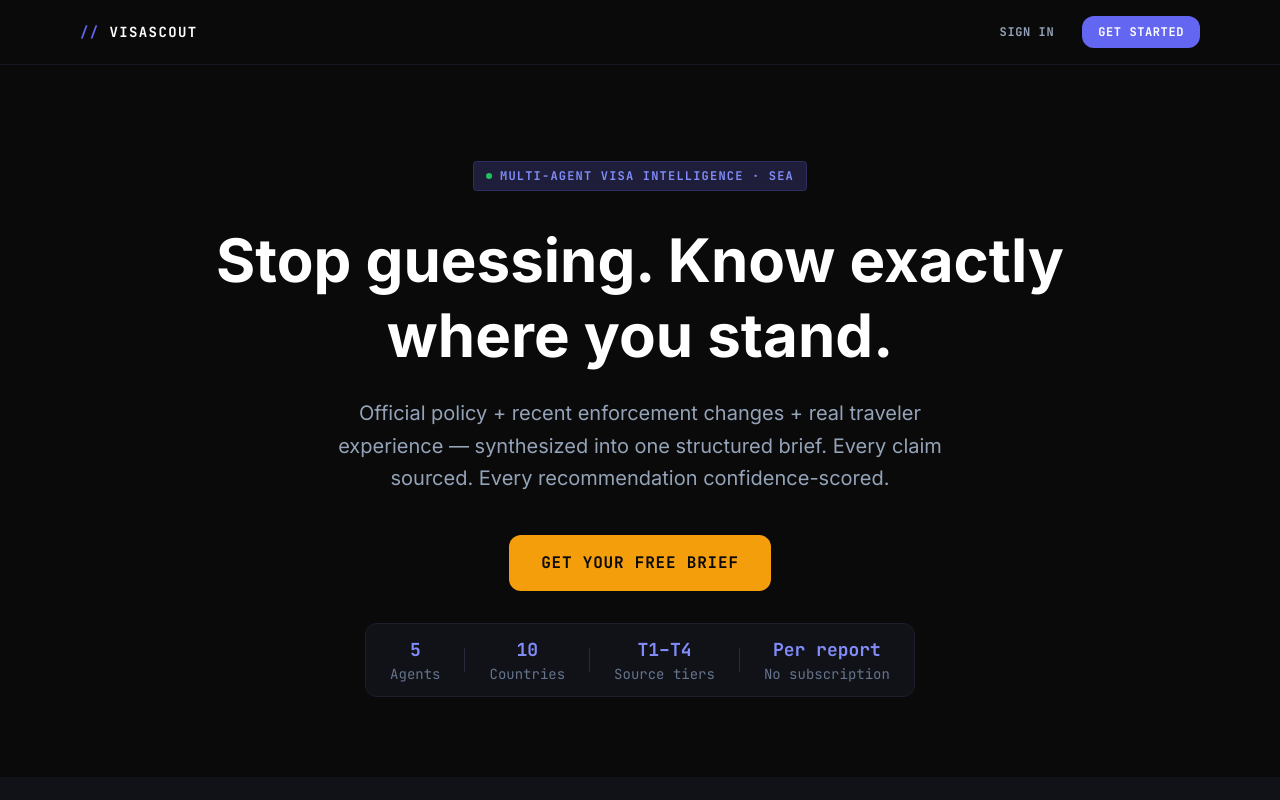
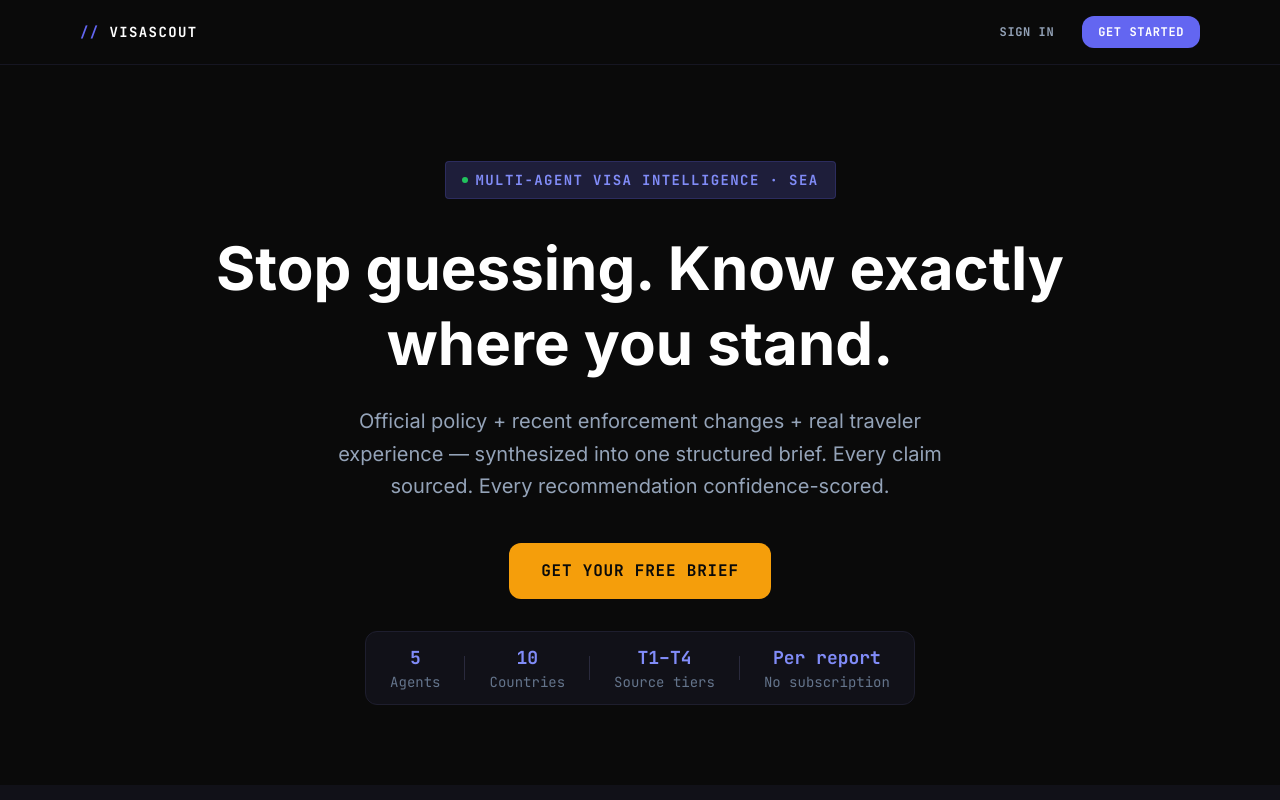
Before and after one commit to SabaiWave/VisaScout, a Next.js app: page / in a window 1280 px wide. Shown: the top 800 px of the page. Built offline with nearby package versions, Linux system fonts and the light colour scheme; no server answers.

Commit message:
update badge size.

```diff
--- a/app/page.tsx
+++ b/app/page.tsx
@@ -37,7 +37,7 @@ function Hero() {
       <div className="max-w-[860px] mx-auto">
         {/* Eyebrow */}
         <div
-          className="inline-flex items-center gap-2 px-3 py-1.5 rounded text-xs font-bold mb-8 uppercase tracking-widest"
+          className="inline-flex items-center gap-2 px-4 py-2 rounded text-sm font-bold mb-8 uppercase tracking-widest"
           style={{
             background: 'var(--color-secondary-subtle)',
             color: 'var(--color-secondary-light)',
```
